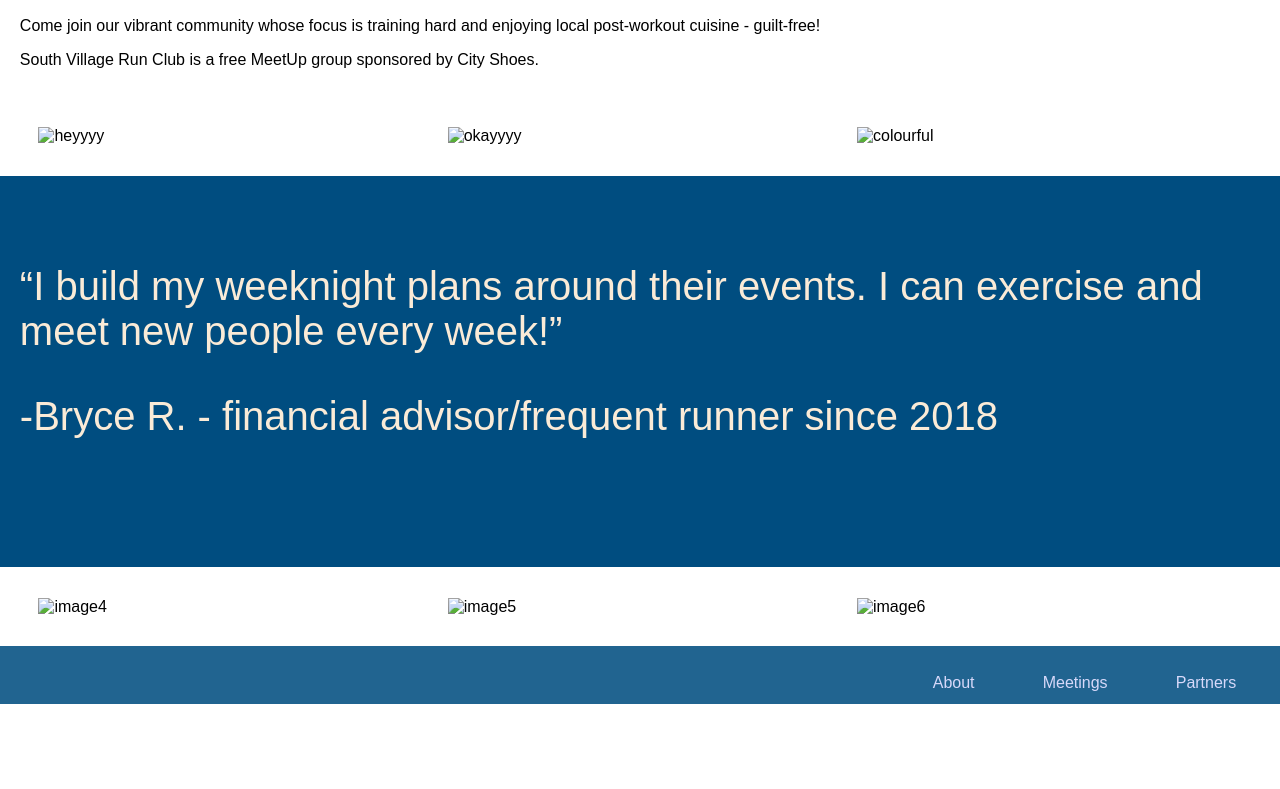
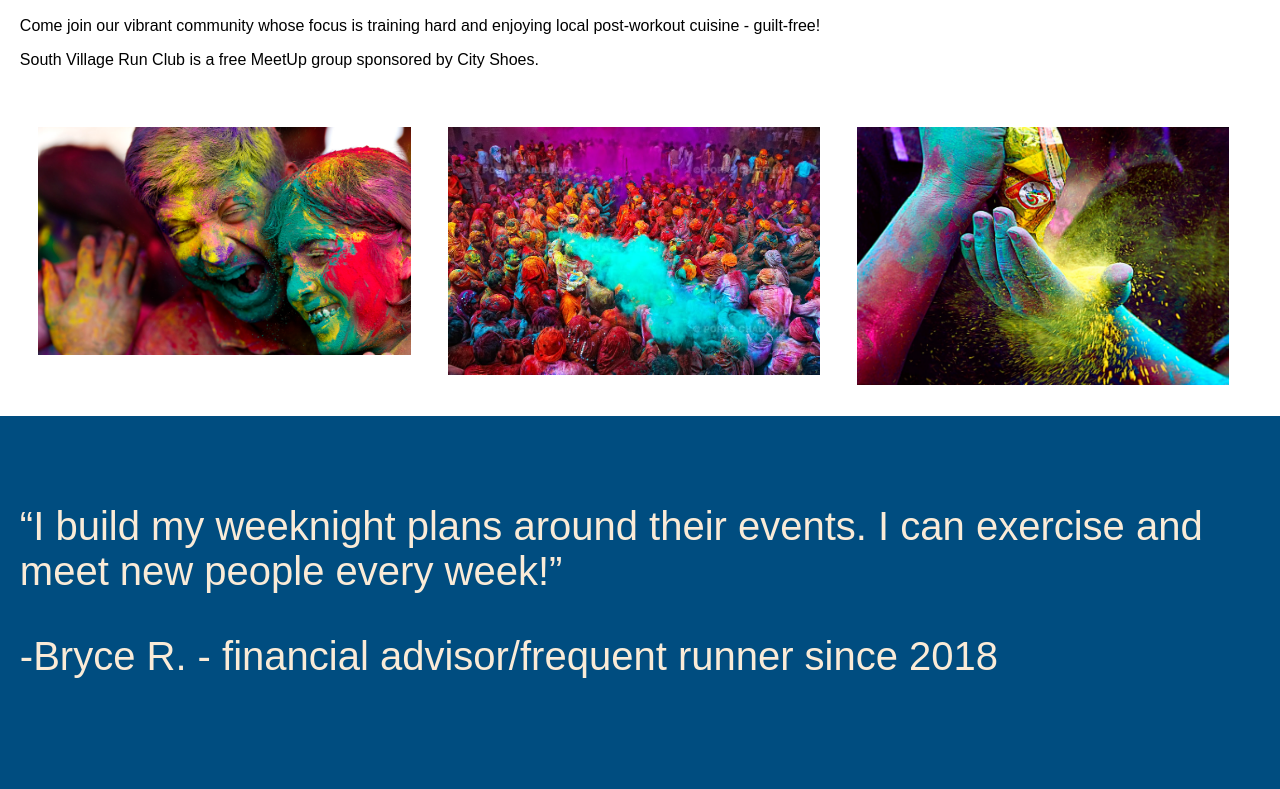
Before and after one commit to Charlessss123/responsiveClub, a plain HTML site: page index.html in a window 1280 px wide. Shown: the part 471-1260 px from the top of the page. Before the commit the page ends 1117 px from the top, so only its background shows below. Drawn offline with Linux system fonts and the light colour scheme; a web font is replaced by a local one.

Commit message:
Update index.html

```diff
--- a/index.html
+++ b/index.html
@@ -45,9 +45,9 @@ font-family: 'PT Serif', serif;
     </div>
 
     <div class="images">
-      <img src="img/image1.jpg" alt="heyyyy" />
-      <img src="img/image2.jpg" alt="okayyyy" />
-      <img src="img/image3.jpg" alt="colourful" />
+      <img src="image1.jpg" alt="heyyyy" />
+      <img src="image2.jpg" alt="okayyyy" />
+      <img src="image3.jpg" alt="colourful" />
       <div class="clearfix"></div>
     </div>
 
@@ -60,9 +60,9 @@ font-family: 'PT Serif', serif;
     </div>
 
     <div class="images">
-      <img src="img/image4.jpg" alt="image4" />
-      <img src="img/image5.jpg" alt="image5" />
-      <img src="img/image6.jpg" alt="image6" />
+      <img src="image4.jpg" alt="image4" />
+      <img src="image5.jpg" alt="image5" />
+      <img src="image6.jpg" alt="image6" />
       <div class="clearfix"></div>
     </div>
 
```
